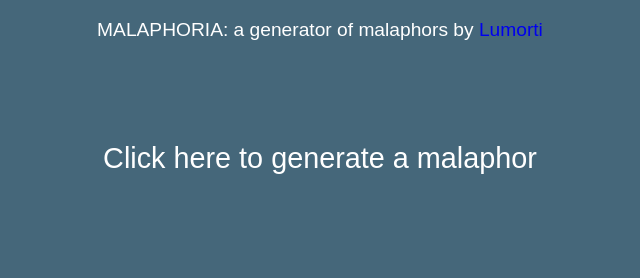
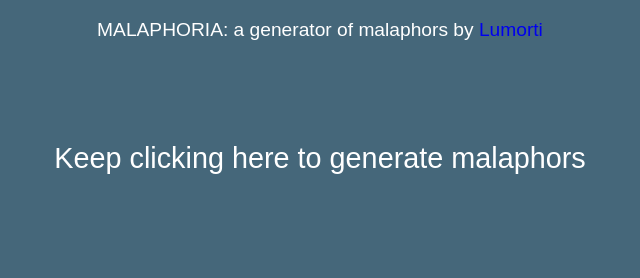
Before and after one commit to Lumorti/Malaphoria, a plain HTML site: page index.html in a window 1280 px wide. Shown: the whole page, without its empty margins (320-960 px from the left). Drawn offline with Linux system fonts and the light colour scheme.

Commit message:
tried to make it more obvious you can keep clicking

```diff
--- a/index.html
+++ b/index.html
@@ -338,7 +338,7 @@
 		<p>MALAPHORIA: a generator of malaphors by <a href="https://github.com/Lumorti/Malaphoria">Lumorti<a/></p>
 		<div id="top">
 			<!--<button id="generate" onclick="generateNew()">Generate a New Malaphor</button>-->
-			<div id="malaphor" onclick="generateNew()">Click here to generate a malaphor</div>
+			<div id="malaphor" onclick="generateNew()">Keep clicking here to generate malaphors</div>
 		</div>
 		<p id="middle">from the phrases:</p>
 		<div id="bottom">
```
